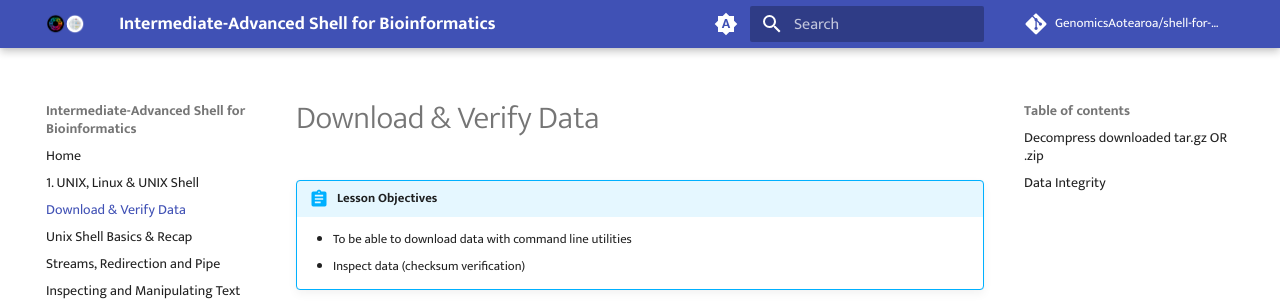
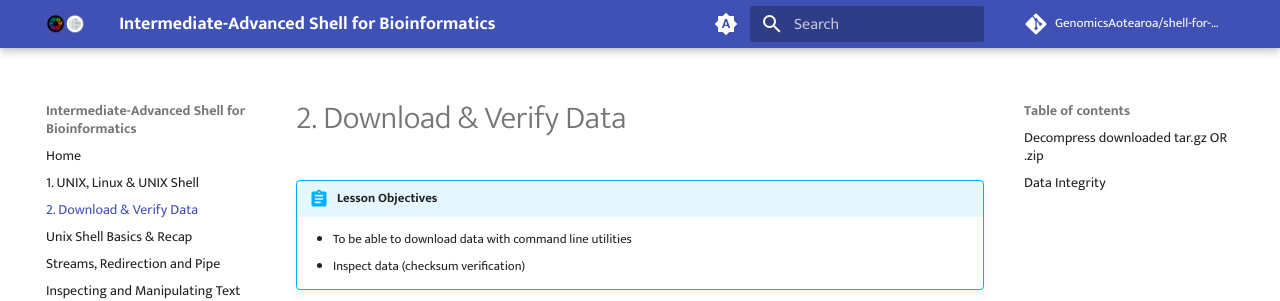
Before and after one commit to GenomicsAotearoa/shell-for-bioinformatics, an MkDocs documentation site: the page built from docs/1_download_data.md, in a window 1280 px wide and 900 px high. Shown: the top 301 px of the window. Built offline with MkDocs 1.6.1 and Material for MkDocs 9.7.7, drawn with Linux system fonts in a browser that asks for light colours; comment, search, counter and statistics services are not loaded; the version menu is left out.

Commit message:
add a number to title

```diff
--- a/docs/1_download_data.md
+++ b/docs/1_download_data.md
@@ -1,4 +1,4 @@
-# Download & Verify Data
+# 2. Download & Verify Data
 
 !!! abstract "Lesson Objectives"
 
```
